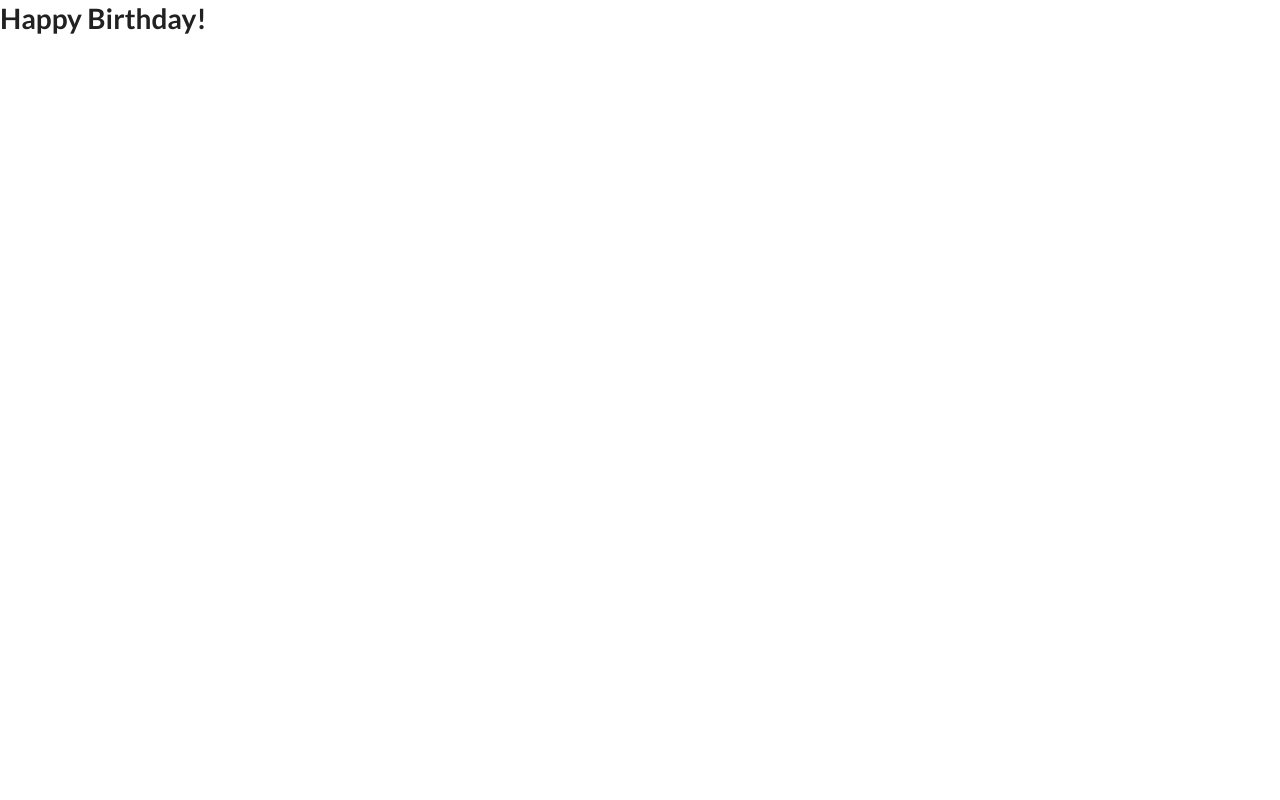
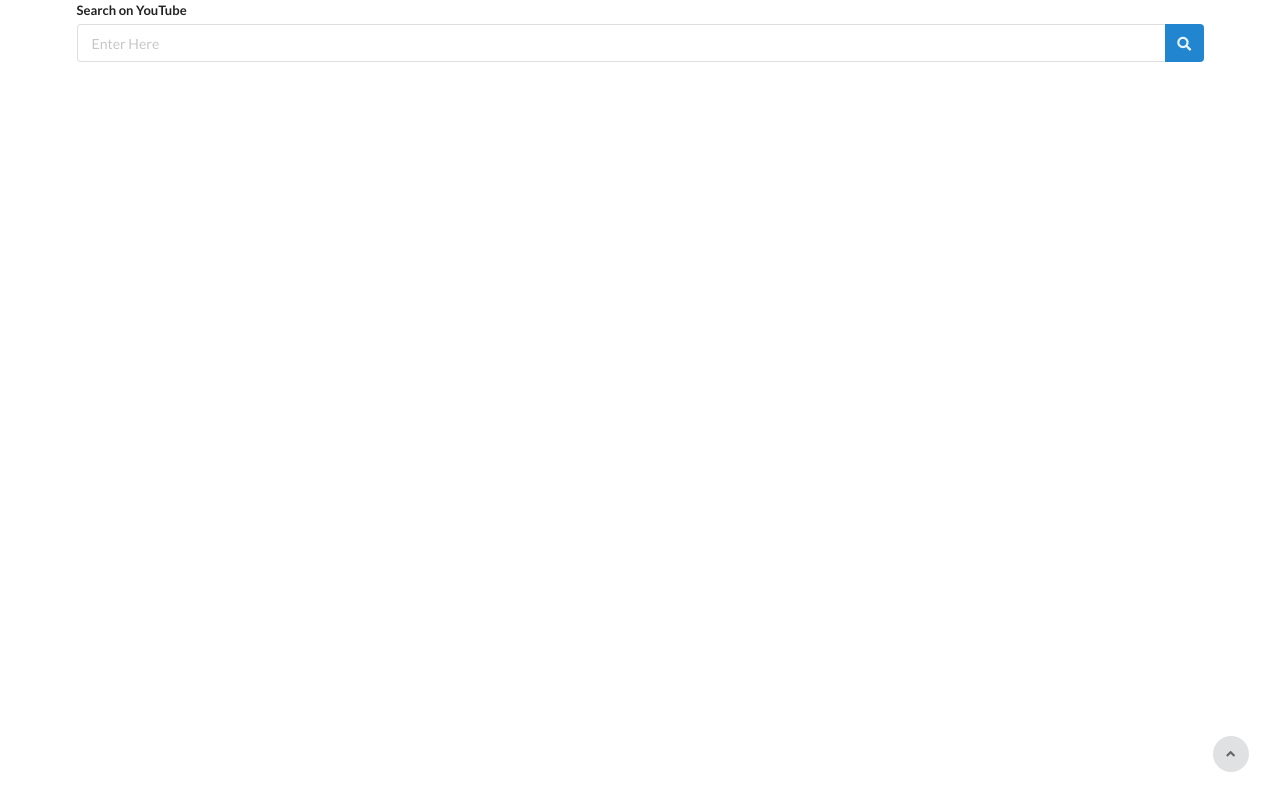
Before and after one commit to Dharmik48/yt-clone-v1, a React (Create React App) app: page / in a window 1280 px wide. Built offline with nearby package versions, Linux system fonts and the light colour scheme.

Commit message:
ready for deploy

```diff
--- a/src/App.js
+++ b/src/App.js
@@ -1,7 +1,71 @@
-import React from 'react'
+import React, { useState } from 'react'
+import youtube from './apis/youtube'
+import SearchBar from './components/SearchBar'
+import VideoList from './components/VideoList'
+import BackToTop from './components/BackToTop'
+import VideoDetail from './components/VideoDetail'
 
 const App = () => {
-  return <h1>Happy Birthday!</h1>
+  const [videos, setVideos] = useState([])
+  const [selectedVideo, setSelectedVideo] = useState({})
+  const [comments, setComments] = useState([])
+
+  const searchForVideos = async (term) => {
+    const videosData = await youtube.get('/search', {
+      params: {
+        q: term,
+        maxResults: 15,
+        type: 'video',
+      },
+    })
+    setVideos(videosData.data.items)
+    setSelectedVideo({})
+    setComments([])
+  }
+
+  const choseVideo = async (video) => {
+    const videoDetails = await youtube.get('/videos', {
+      params: {
+        id: video.id.videoId,
+      },
+    })
+
+    setSelectedVideo(videoDetails.data.items[0])
+  }
+
+  const getComments = async (id) => {
+    const { data } = await youtube.get('/commentThreads', {
+      params: {
+        videoId: id,
+        maxResults: 20,
+      },
+    })
+
+    setComments(data.items)
+  }
+
+  return (
+    <div className="ui container">
+      <SearchBar search={searchForVideos} />
+      {!(
+        Object.keys(selectedVideo).length === 0 &&
+        selectedVideo.constructor === Object
+      ) ? (
+        <VideoDetail video={selectedVideo} comments={comments} />
+      ) : (
+        <div className="ui items">
+          {videos.length !== 0 ? (
+            <VideoList
+              videos={videos}
+              choseVideo={choseVideo}
+              getComments={getComments}
+            />
+          ) : null}
+        </div>
+      )}
+      <BackToTop id="#root" />
+    </div>
+  )
 }
 
 export default App
```
Also changed, not shown: 1 other file (tests, documents, lock files or other folders).
